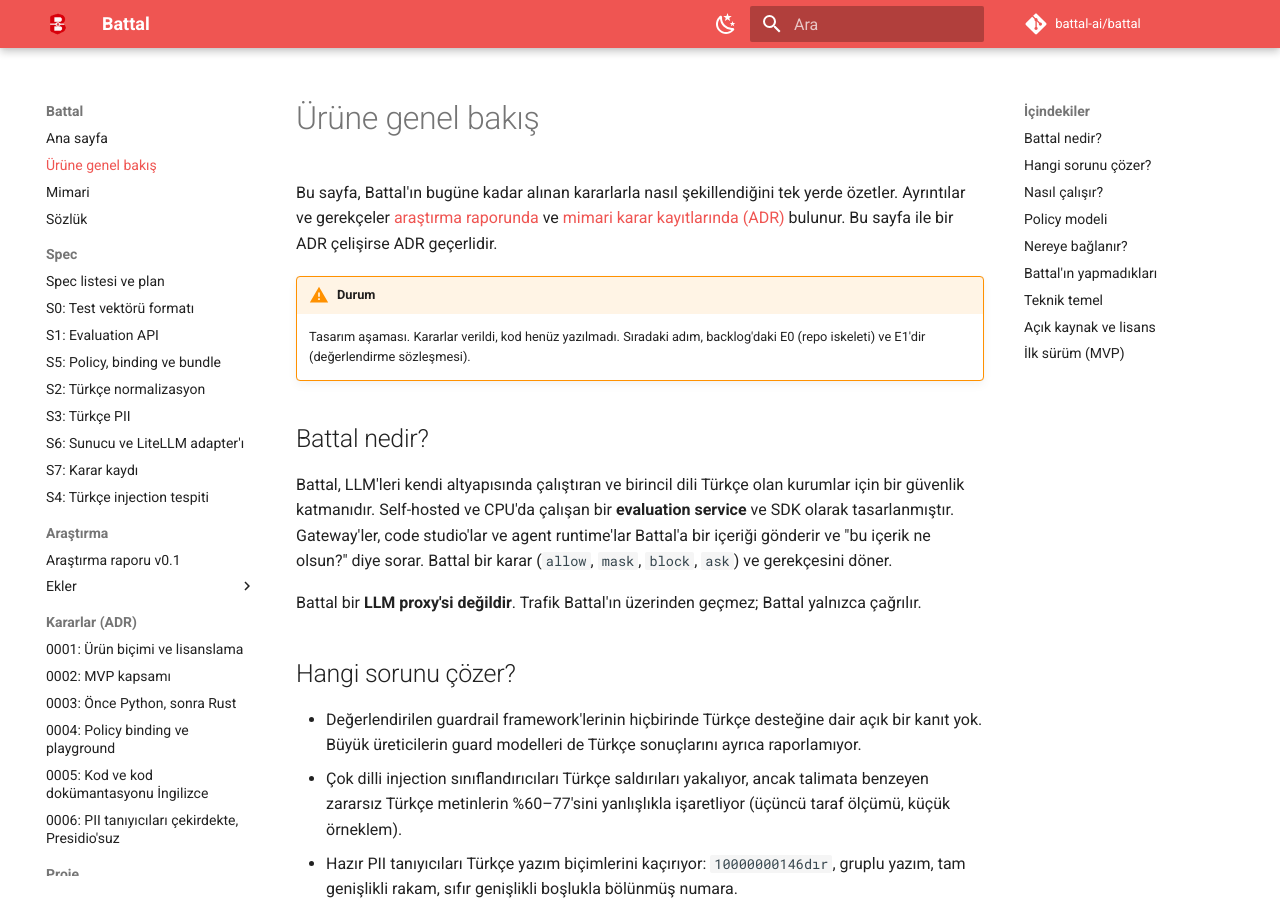
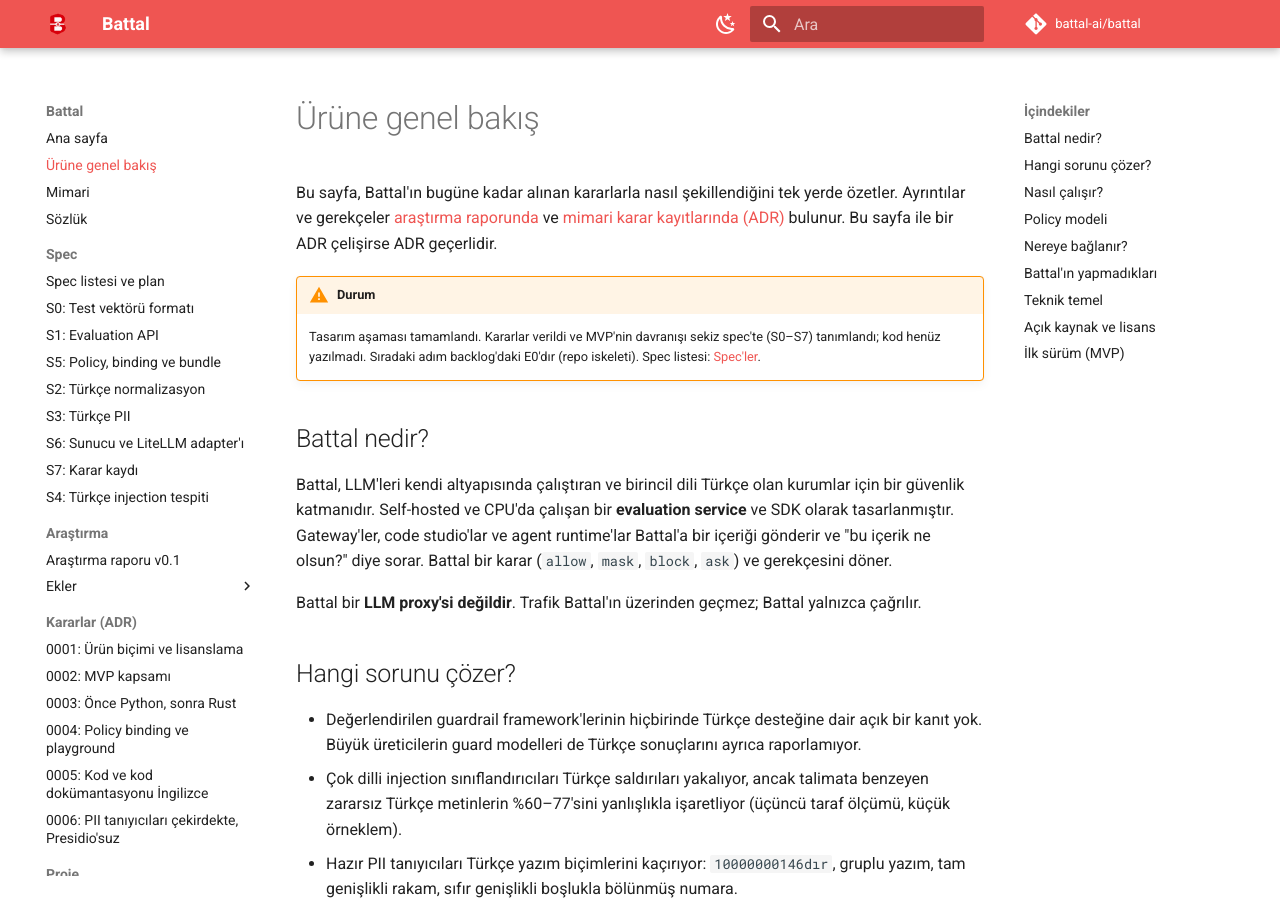
Before and after one commit to battal-ai/battal, an MkDocs documentation site: the page built from docs/urun.md, in a window 1280 px wide and 900 px high. Built offline with MkDocs 1.6.1 and Material for MkDocs 9.7.7, drawn with Linux system fonts in a browser that asks for light colours; comment, search, counter and statistics services are not loaded.

Commit message:
Update site status after MVP specs; fix broken ADR 0005 link
The docs build had been failing in strict mode since the ADR 0005
commit because CONTRIBUTING.md is included into the site with a
repo-relative link.

Co-Authored-By: Claude Opus 5.5 <noreply@anthropic.com>

```diff
--- a/docs/urun.md
+++ b/docs/urun.md
@@ -6,8 +6,9 @@ Ayrıntılar ve gerekçeler [araştırma raporunda](research/index.md) ve
 Bu sayfa ile bir ADR çelişirse ADR geçerlidir.
 
 !!! warning "Durum"
-    Tasarım aşaması. Kararlar verildi, kod henüz yazılmadı. Sıradaki adım, backlog'daki E0
-    (repo iskeleti) ve E1'dir (değerlendirme sözleşmesi).
+    Tasarım aşaması tamamlandı. Kararlar verildi ve MVP'nin davranışı sekiz spec'te (S0–S7)
+    tanımlandı; kod henüz yazılmadı. Sıradaki adım backlog'daki E0'dır (repo iskeleti).
+    Spec listesi: [Spec'ler](spec/index.md).
 
 ## Battal nedir?
 
```
Also changed, not shown: CONTRIBUTING.md (+1 -1 lines), README.md (+2 -1 lines), docs/index.md (+2 -1 lines).
